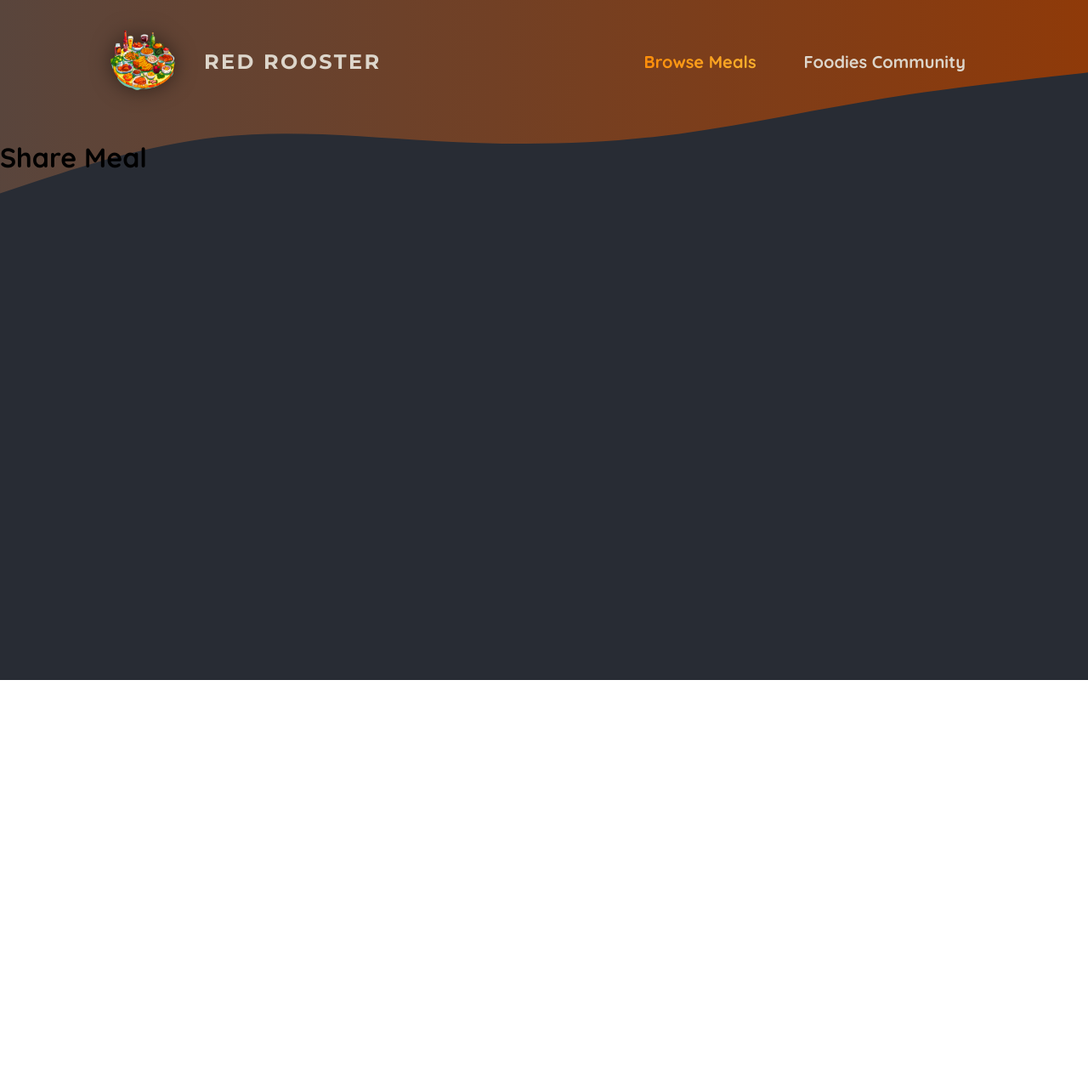
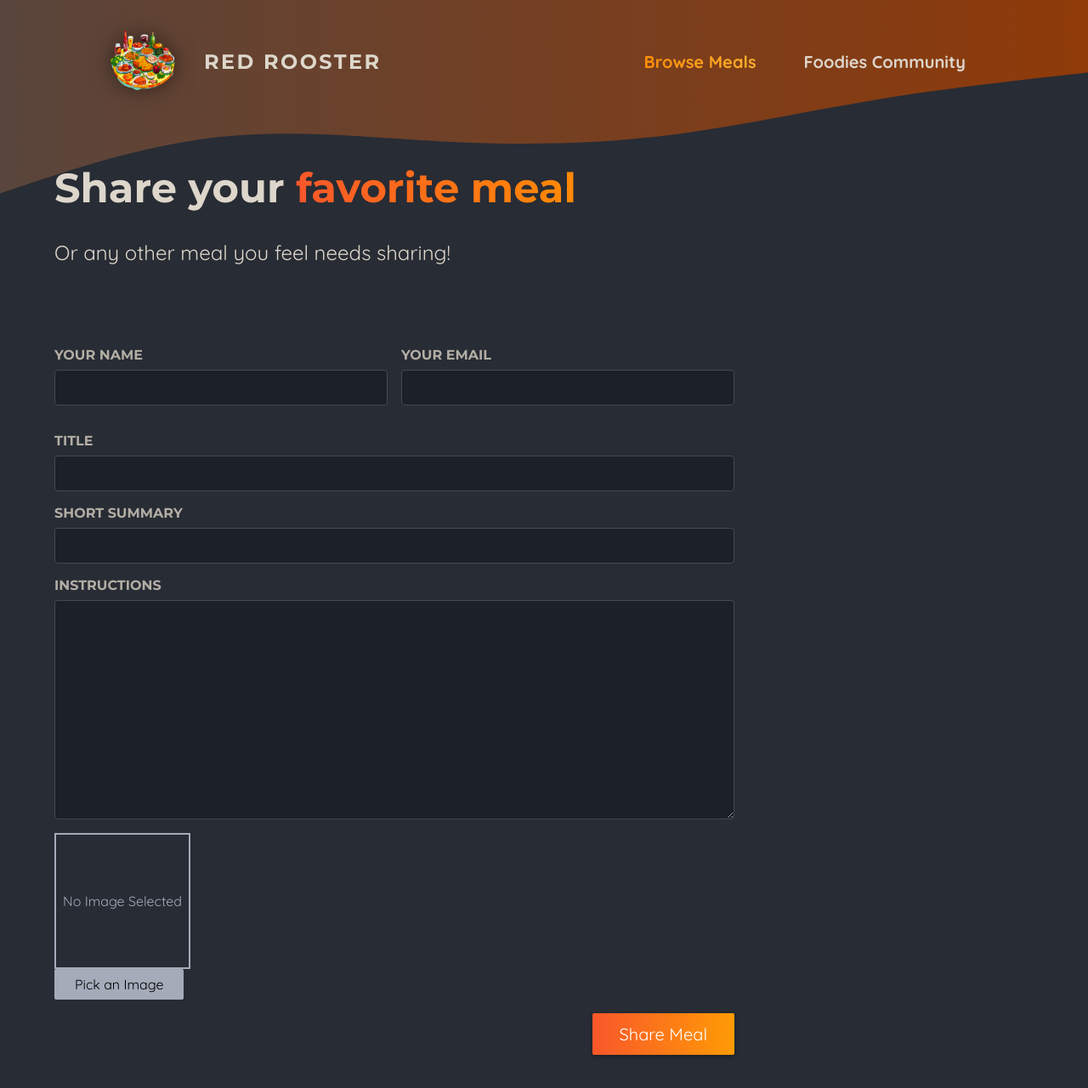
Before and after one commit to DeeKoders/red-rooster-app-next14, a Next.js app: page /meals/share in a window 1280 px wide. Shown: the top 1280 px of the page at 85% size. Before the commit the page ends 800 px from the top, so only its background shows below. Built offline with nearby package versions, Linux system fonts and the light colour scheme.

Commit message:
share meal page

```diff
--- a/app/meals/share/page.js
+++ b/app/meals/share/page.js
@@ -1,3 +1,50 @@
+import ImagePicker from "@/components/meals/image-picker/image-picker";
+import classes from "./page.module.css";
+
 export default function ShareMealPage() {
-  return <h1>Share Meal</h1>;
+  return (
+    <>
+      <header className={classes.header}>
+        <h1>
+          Share your <span className={classes.highlight}>favorite meal</span>
+        </h1>
+        <p>Or any other meal you feel needs sharing!</p>
+      </header>
+      <main className={classes.main}>
+        <form className={classes.form}>
+          <div className={classes.row}>
+            <p>
+              <label htmlFor='name'>Your name</label>
+              <input type='text' id='name' name='name' required />
+            </p>
+            <p>
+              <label htmlFor='email'>Your email</label>
+              <input type='email' id='email' name='email' required />
+            </p>
+          </div>
+          <p>
+            <label htmlFor='title'>Title</label>
+            <input type='text' id='title' name='title' required />
+          </p>
+          <p>
+            <label htmlFor='summary'>Short Summary</label>
+            <input type='text' id='summary' name='summary' required />
+          </p>
+          <p>
+            <label htmlFor='instructions'>Instructions</label>
+            <textarea
+              id='instructions'
+              name='instructions'
+              rows='10'
+              required
+            ></textarea>
+          </p>
+          <ImagePicker />
+          <p className={classes.actions}>
+            <button type='submit'>Share Meal</button>
+          </p>
+        </form>
+      </main>
+    </>
+  );
 }
--- /dev/null
+++ b/app/meals/share/page.module.css
@@ -0,0 +1,98 @@
+.header {
+  gap: 3rem;
+  margin: 3rem auto 5rem auto;
+  width: 90%;
+  max-width: 75rem;
+  color: #ddd6cb;
+  font-size: 1.5rem;
+}
+
+.header h1 {
+  font-family: "Montserrat", sans-serif;
+}
+
+.highlight {
+  background: linear-gradient(90deg, #f9572a, #ff8a05);
+  background-clip: text;
+  -webkit-background-clip: text;
+  -webkit-text-fill-color: transparent;
+}
+
+.main {
+  width: 90%;
+  max-width: 75rem;
+  margin: 3rem auto;
+  color: white;
+}
+
+.form {
+  max-width: 50rem;
+}
+
+.form label {
+  display: block;
+  margin-bottom: 0.5rem;
+  font-size: 1rem;
+  font-family: "Montserrat", sans-serif;
+  text-transform: uppercase;
+  color: #b3aea5;
+  font-weight: bold;
+}
+
+.form input,
+.form textarea {
+  display: block;
+  width: 100%;
+  padding: 0.5rem 1rem;
+  border-radius: 4px;
+  border: 1px solid #454952;
+  background: #1c2027;
+  font-size: 1.25rem;
+  font-family: "Montserrat", sans-serif;
+  color: #ddd6cb;
+}
+
+.form input:focus,
+.form textarea:focus {
+  outline-color: #f99f2a;
+  background-color: #1f252d;
+}
+
+.row {
+  display: flex;
+  gap: 1rem;
+}
+
+.row p {
+  width: 100%;
+}
+
+.actions {
+  text-align: right;
+}
+
+.actions button {
+  border: 0;
+  padding: 0.75rem 2rem;
+  background: linear-gradient(90deg, #f9572a, #ff9b05);
+  border: none;
+  color: #ffffff;
+  border-radius: 2px;
+  cursor: pointer;
+  font: inherit;
+  font-size: 1.25rem;
+  box-shadow: 0 2px 5px rgba(0, 0, 0, 0.3);
+}
+
+.actions button:hover,
+.actions button:focus {
+  background: linear-gradient(90deg, #fd4715, #f9b241);
+}
+
+.actions button:disabled,
+.actions button:hover:disabled,
+.actions button:focus:disabled {
+  background: #ccc;
+  color: #979797;
+  cursor: not-allowed;
+}
--- /dev/null
+++ b/components/meals/image-picker/image-picker.js
@@ -0,0 +1,51 @@
+"use client";
+import { useRef, useState } from "react";
+import classes from "./image-picker.module.css";
+import Image from "next/image";
+
+function ImagePicker({ label, name }) {
+  const [pickedImage, setPickedImage] = useState();
+  const imageInputRef = useRef();
+
+  const handleClick = () => {
+    imageInputRef.current.click();
+  };
+  const handleImageChange = (event) => {
+    const file = event.target.files[0];
+    if (!file) {
+      return;
+    }
+
+    const fileReader = new FileReader();
+
+    fileReader.onload = () => {
+      setPickedImage(fileReader.result);
+    };
+    fileReader.readAsDataURL(file);
+  };
+  return (
+    <div className={classes.picker}>
+      <label htmlFor={name}>{label}</label>
+      <div classNam e={classes.controls}>
+        <div className={classes.preview}>
+          {!pickedImage && "No Image Selected"}
+          {pickedImage && <Image src={pickedImage} fill alt='Selected Image' />}
+        </div>
+        <input
+          className={classes.input}
+          type='file'
+          ref={imageInputRef}
+          id={name}
+          accept='image/png, image/jpeg'
+          name={name}
+          onChange={handleImageChange}
+        />
+        <button className={classes.button} type='button' onClick={handleClick}>
+          Pick an Image
+        </button>
+      </div>
+    </div>
+  );
+}
+
+export default ImagePicker;
--- /dev/null
+++ b/components/meals/image-picker/image-picker.module.css
@@ -0,0 +1,45 @@
+.controls {
+  display: flex;
+  align-items: flex-start;
+  gap: 1.5rem;
+  margin-bottom: 1rem;
+}
+
+.picker .input {
+  display: none;
+}
+
+.picker .button {
+  border: 0;
+  padding: 0.5rem 1.5rem;
+  background: #a4abb9;
+  border-radius: 2px;
+  cursor: pointer;
+  font: inherit;
+}
+
+.picker .button:hover,
+.picker .button:focus {
+  background: #b3b9c6;
+}
+
+.preview {
+  width: 10rem;
+  height: 10rem;
+  border: 2px solid #a4abb9;
+  display: flex;
+  justify-content: center;
+  align-items: center;
+  text-align: center;
+  color: #a4abb9;
+  position: relative;
+}
+
+.preview p {
+  margin: 0;
+  padding: 1rem;
+}
+
+.preview img {
+  object-fit: cover;
+}
```
